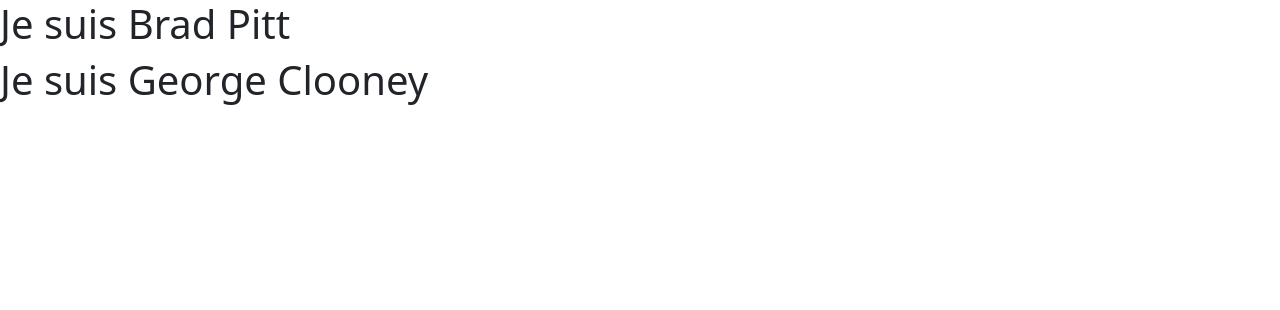
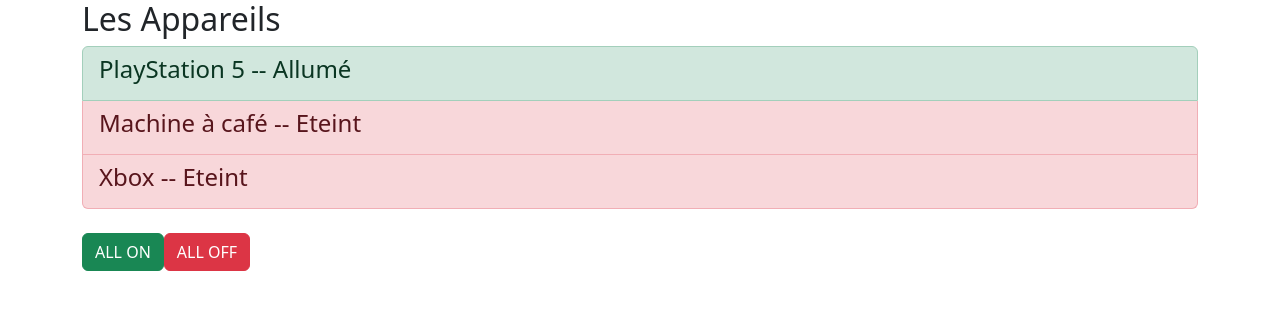
Before and after one commit to bjalon/react-training, a React (Vite) app: page / in a window 1280 px wide. Shown: the top 310 px of the page. Built offline with nearby package versions, Linux system fonts and the light colour scheme.

Commit message:
Component : TP3

```diff
--- a/src/App.tsx
+++ b/src/App.tsx
@@ -1,21 +1,30 @@
 import "./App.css";
-import PersonComponent from "./components/PersonComponent.tsx";
-import Person from "./models/Person.ts";
-
-const persons: Person[] = [
-    {prenom: "Brad", nom: "Pitt"},
-    {prenom: "George", nom: "Clooney"},
+import Device from "./models/Device.ts";
+import DeviceComponent from "./components/DeviceComponent.tsx";
+const devices: Device[] =[
+    {name:'PlayStation 5', isUp:true},
+    {name:'Machine à café', isUp:false},
+    {name:'Xbox', isUp:false}
 ]
-
-const qui = (indice: number) => {
-    console.log(persons[indice]);
-}
 
 export default function App() {
     return <>
         {
-            persons.map((person, index) =>
-                <PersonComponent key={index} index={index} persons={person} qui={qui}/>)
+            <div className="container">
+                <div className="row">
+                    <div className="col-xs-12">
+
+                        <h2>Les Appareils</h2>
+                        <ul className="list-group">
+                            {devices.map((device: Device, index: number) => <DeviceComponent index={index} device={device}/>)}
+                        </ul>
+                        <br/>
+                        <button className="btn btn-success">ALL ON</button>
+
+                        <button className="ml-2 btn btn-danger">ALL OFF</button>
+                    </div>
+                </div>
+            </div>
         }
     </>
 }
--- /dev/null
+++ b/src/components/DeviceComponent.tsx
@@ -0,0 +1,17 @@
+import Device from "../models/Device.ts";
+
+interface deviceComponentProps {
+    index: number;
+    device: Device;
+
+}
+
+const DeviceComponent = (props: deviceComponentProps) => {
+    return (
+        <li className={`list-group-item list-group-item-${props.device.isUp ? 'success' : 'danger'}`}>
+            <h4> {props.device.name} -- {props.device.isUp ? 'Allumé' : 'Eteint'}</h4>
+        </li>
+    );
+};
+
+export default DeviceComponent;
--- a/src/components/PersonComponent.tsx
+++ /dev/null
@@ -1,16 +0,0 @@
-import Person from "../models/Person.ts";
-
-interface IPropsPerson {
-    index: number;
-    persons: Person;
-    qui: (indice: number) => void;
-}
-
-export default function PersonComponent(props: IPropsPerson) {
-    console.log(props);
-    return (
-        <div>
-            <h1 onClick={() => props.qui(props.index)}>Je suis {props.persons.prenom} {props.persons.nom}</h1>
-        </div>
-    );
-}
--- /dev/null
+++ b/src/models/Device.ts
@@ -0,0 +1,4 @@
+export default interface Device {
+    name: string;
+    isUp: boolean;
+}
--- a/src/models/Person.ts
+++ /dev/null
@@ -1,4 +0,0 @@
-export default interface Person {
-    nom: string;
-    prenom: string;
-}
```
